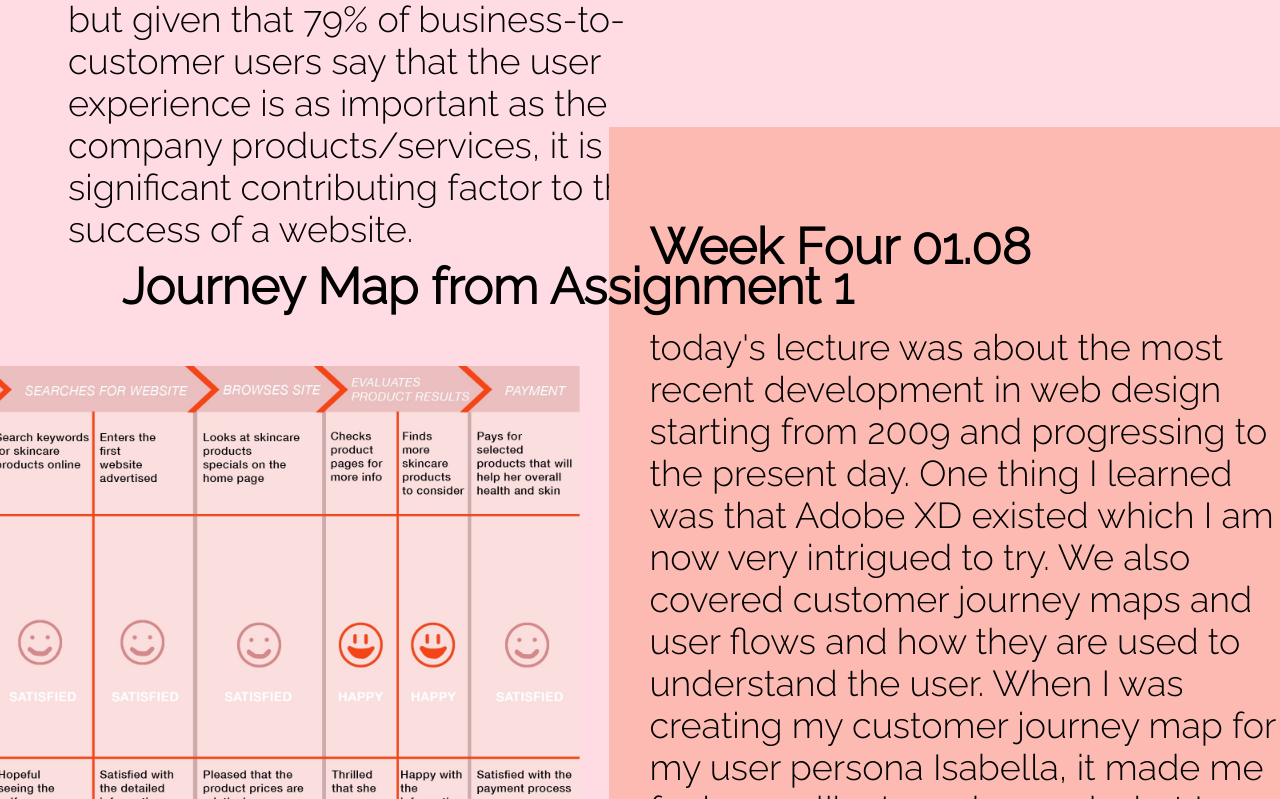
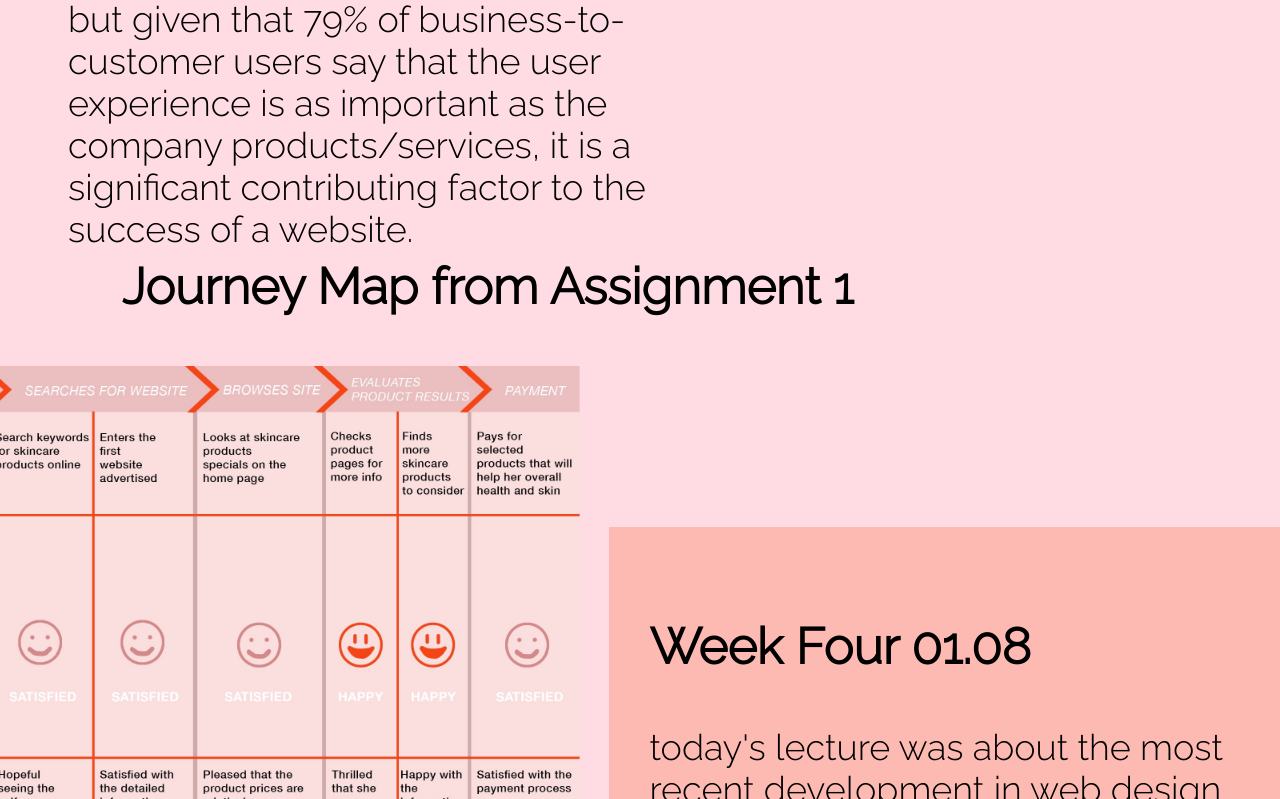
Before and after one commit to Nikeishaparsot/ixxn221, a plain HTML site: page index.html in a window 1280 px wide. Shown: the part 5121-5920 px from the top of the page. Drawn offline with Linux system fonts and the light colour scheme; files whose address does not match are found by name.

Commit message:
Update style.css

```diff
--- a/style.css
+++ b/style.css
@@ -206,7 +206,7 @@ text-align: left;
 
     background-color:#FDBAB2;
     position: relative;
-    top: 1200px;
+    top: 1600px;
     left:46%;
     font-size: 36px;
     height: 750px;
```
